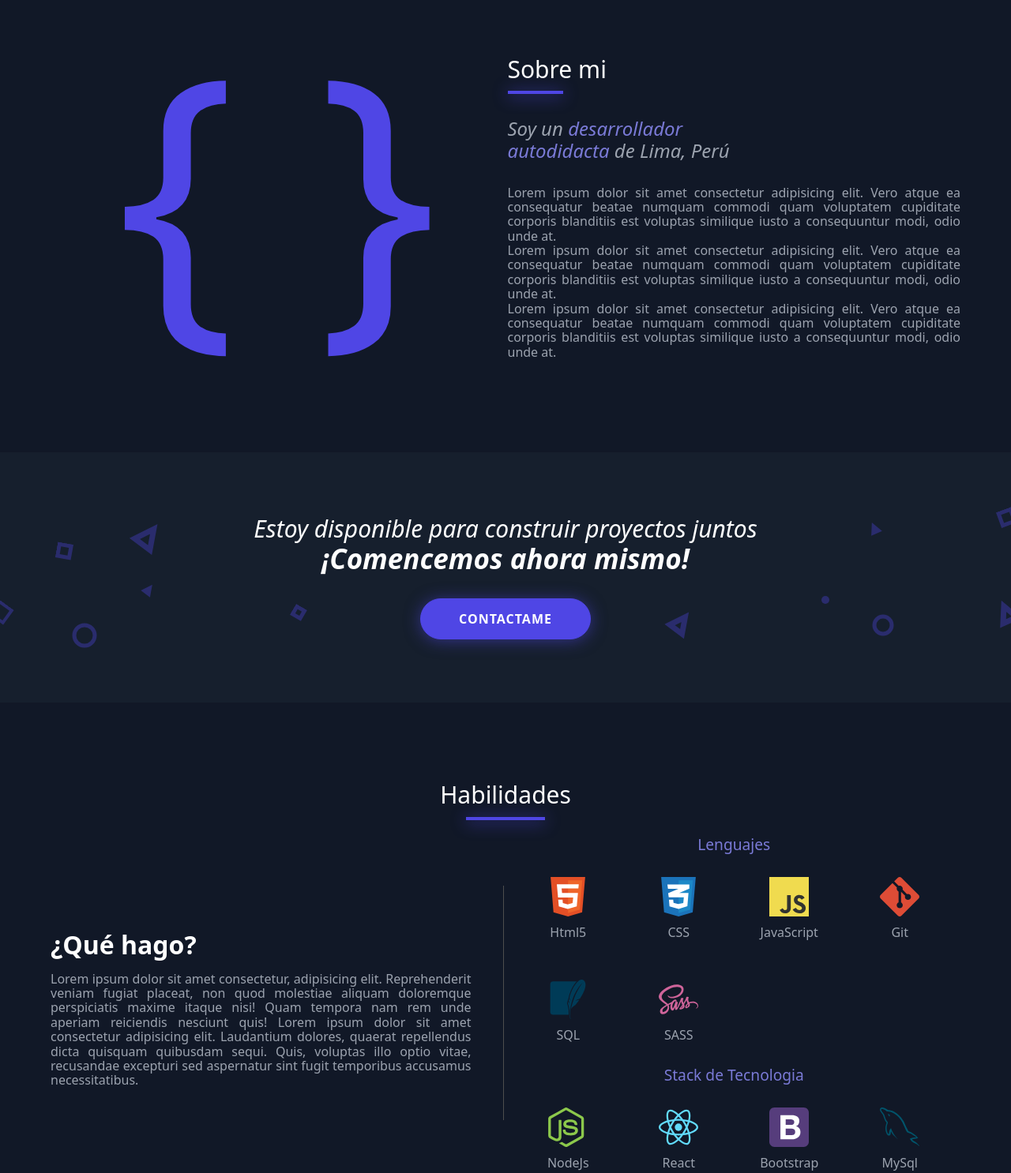
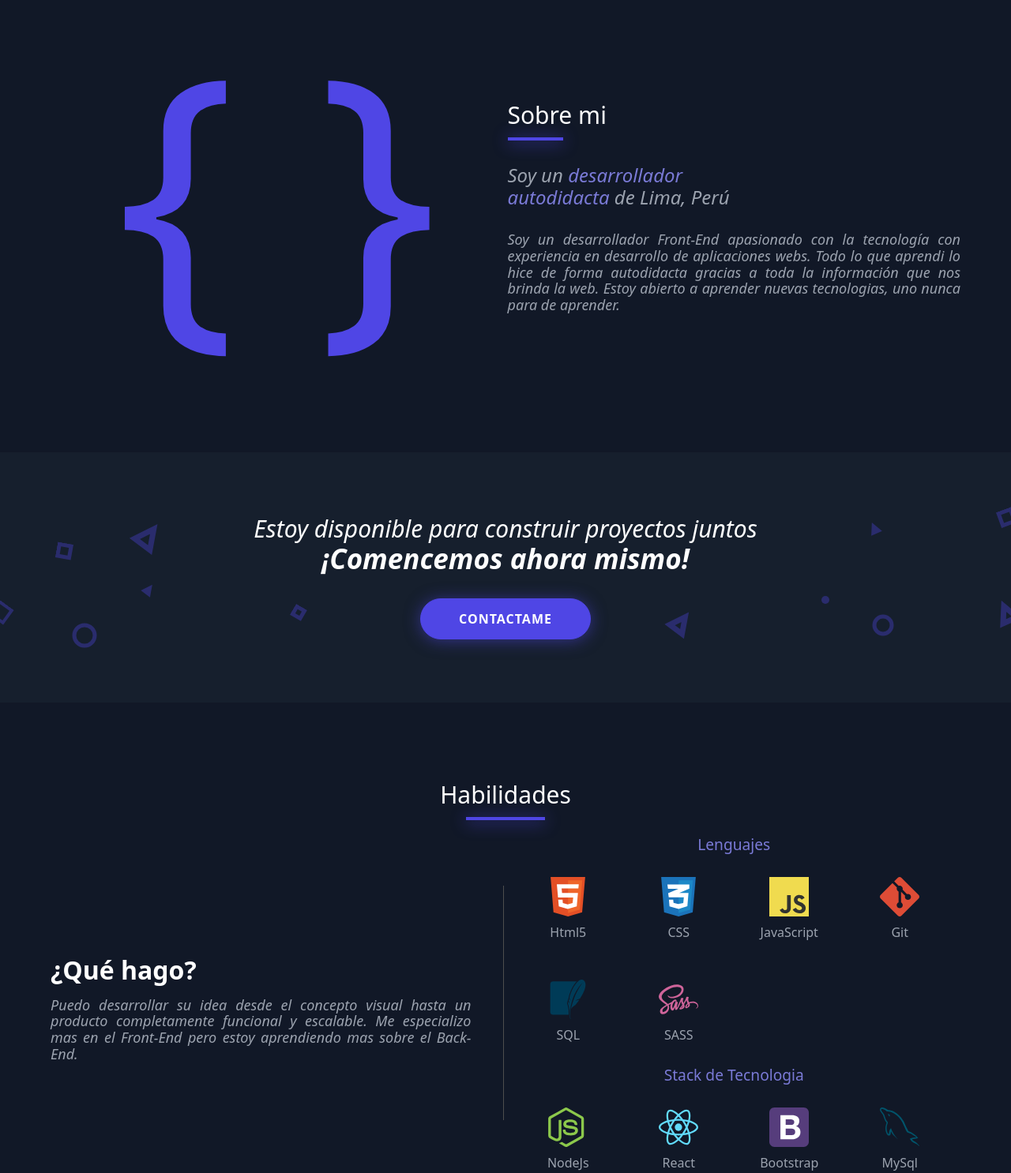
Before and after one commit to Sleek9/Portfolio, a website: page src/index.html in a window 1280 px wide. Shown: the part 847-2333 px from the top of the page at 79% size. Drawn offline with nearby package versions, Linux system fonts and the light colour scheme; files that its build step writes are made by us from their sources; files whose address does not match are found by name.

Commit message:
completed texts

```diff
--- a/src/index.html
+++ b/src/index.html
@@ -93,22 +93,11 @@
                 Lima, Perú
               </h3>
               <p>
-                Lorem ipsum dolor sit amet consectetur adipisicing elit. Vero
-                atque ea consequatur beatae numquam commodi quam voluptatem
-                cupiditate corporis blanditiis est voluptas similique iusto a
-                consequuntur modi, odio unde at.
-              </p>
-              <p>
-                Lorem ipsum dolor sit amet consectetur adipisicing elit. Vero
-                atque ea consequatur beatae numquam commodi quam voluptatem
-                cupiditate corporis blanditiis est voluptas similique iusto a
-                consequuntur modi, odio unde at.
-              </p>
-              <p>
-                Lorem ipsum dolor sit amet consectetur adipisicing elit. Vero
-                atque ea consequatur beatae numquam commodi quam voluptatem
-                cupiditate corporis blanditiis est voluptas similique iusto a
-                consequuntur modi, odio unde at.
+                Soy un desarrollador Front-End apasionado con la tecnología con
+                experiencia en desarrollo de aplicaciones webs. Todo lo que
+                aprendi lo hice de forma autodidacta gracias a toda la
+                información que nos brinda la web. Estoy abierto a aprender
+                nuevas tecnologias, uno nunca para de aprender.
               </p>
             </div>
           </div>
@@ -130,14 +119,9 @@
             <div class="skills-info">
               <h3>¿Qué hago?</h3>
               <p>
-                Lorem ipsum dolor sit amet consectetur, adipisicing elit.
-                Reprehenderit veniam fugiat placeat, non quod molestiae aliquam
-                doloremque perspiciatis maxime itaque nisi! Quam tempora nam rem
-                unde aperiam reiciendis nesciunt quis! Lorem ipsum dolor sit
-                amet consectetur adipisicing elit. Laudantium dolores, quaerat
-                repellendus dicta quisquam quibusdam sequi. Quis, voluptas illo
-                optio vitae, recusandae excepturi sed aspernatur sint fugit
-                temporibus accusamus necessitatibus.
+                Puedo desarrollar su idea desde el concepto visual hasta un
+                producto completamente funcional y escalable. Me especializo mas
+                en el Front-End pero estoy aprendiendo mas sobre el Back-End.
               </p>
             </div>
             <div class="skills-technologies">
--- a/src/scss/layout/_about.scss
+++ b/src/scss/layout/_about.scss
@@ -23,6 +23,11 @@
   font-style: italic;
 }
 
+.about__info p {
+  font-size: 18px;
+  font-style: italic;
+}
+
 @media (min-width: 280px) and (max-width: 768px) {
   .about__img span {
     margin-top: 40px;
--- a/src/scss/layout/_skills.scss
+++ b/src/scss/layout/_skills.scss
@@ -13,6 +13,10 @@
     font-weight: bold;
     margin: 15px 0;
     text-align: start;
+  }
+  p {
+    font-size: 18px;
+    font-style: italic;
   }
 }
 
```
Also changed, not shown: build/css/main.css, build/index.html, 1 other file.
